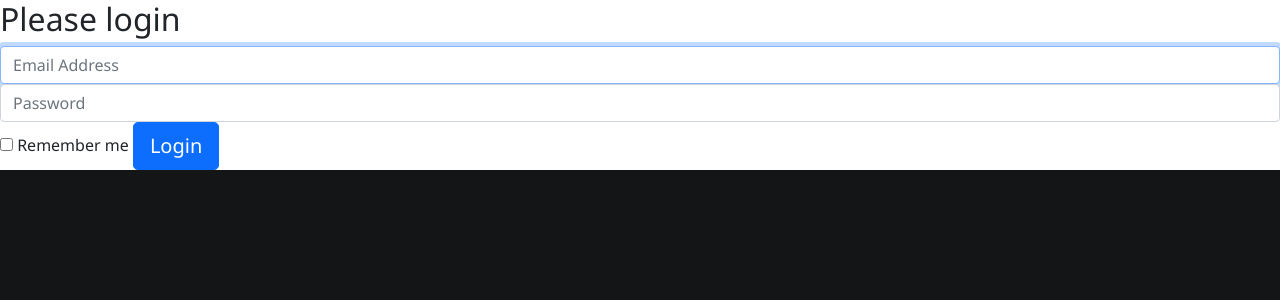
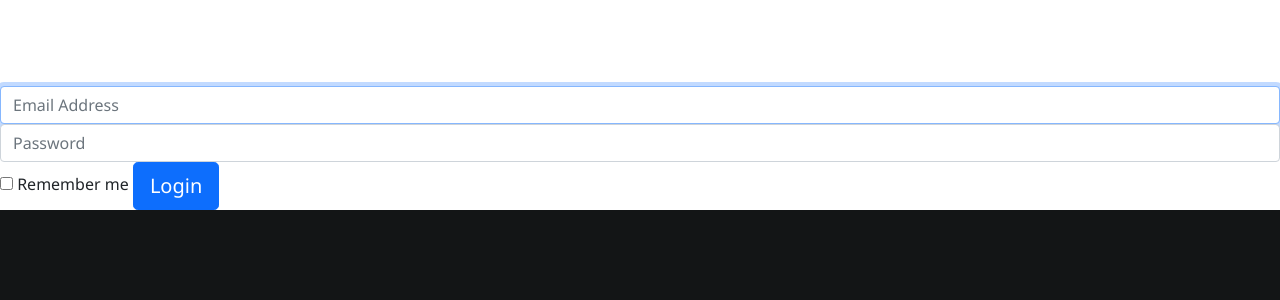
Before and after one commit to Baartie/Projectweek, a PHP site: page /login.php in a window 1280 px wide. Shown: the top 300 px of the page. Run offline with PHP 8.4, Linux system fonts and the light colour scheme; some libraries are stand-ins or nearby versions.

Commit message:
Change: Grotes Letters aangepast incl opmaak van Letters en grootte

```diff
--- a/assets/style/style.css
+++ b/assets/style/style.css
@@ -112,7 +112,7 @@ body {
     align-items: center;
     justify-content: center;
     width: 100%;
-    height: 30vh;
+    height: 35vh;
     font-family: 'Archivo Black';
     background-color: #131516;
 }
@@ -136,6 +136,12 @@ h1 {
     background-color: #FDB927;
     background-size: 180%;
     background-image: url("https://www.theloadout.com/wp-content/uploads/2020/04/csgo-new-maps-chlorine-update-april-2020.jpeg");
+}
+h2 {
+  font-size: 65px;
+  text-align: center;
+  color: #fff;
+  font-weight: bold;
 }
 
 /* Inner white shadow */
```
